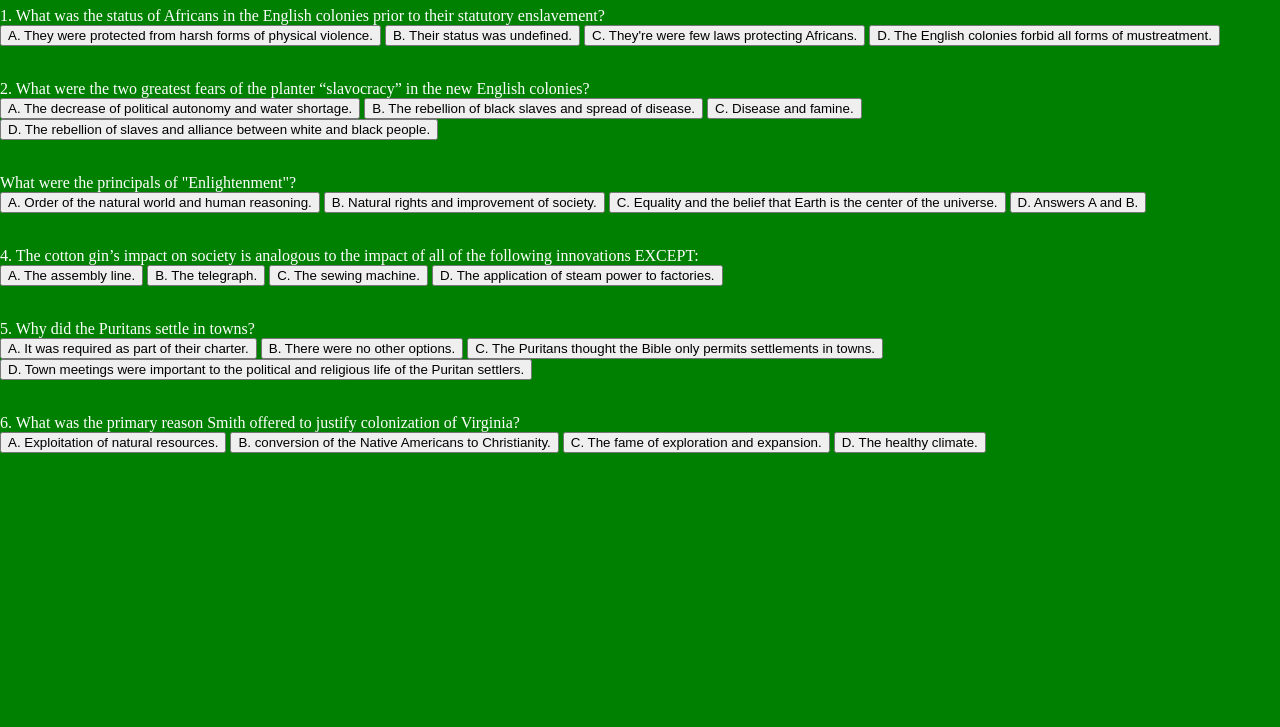
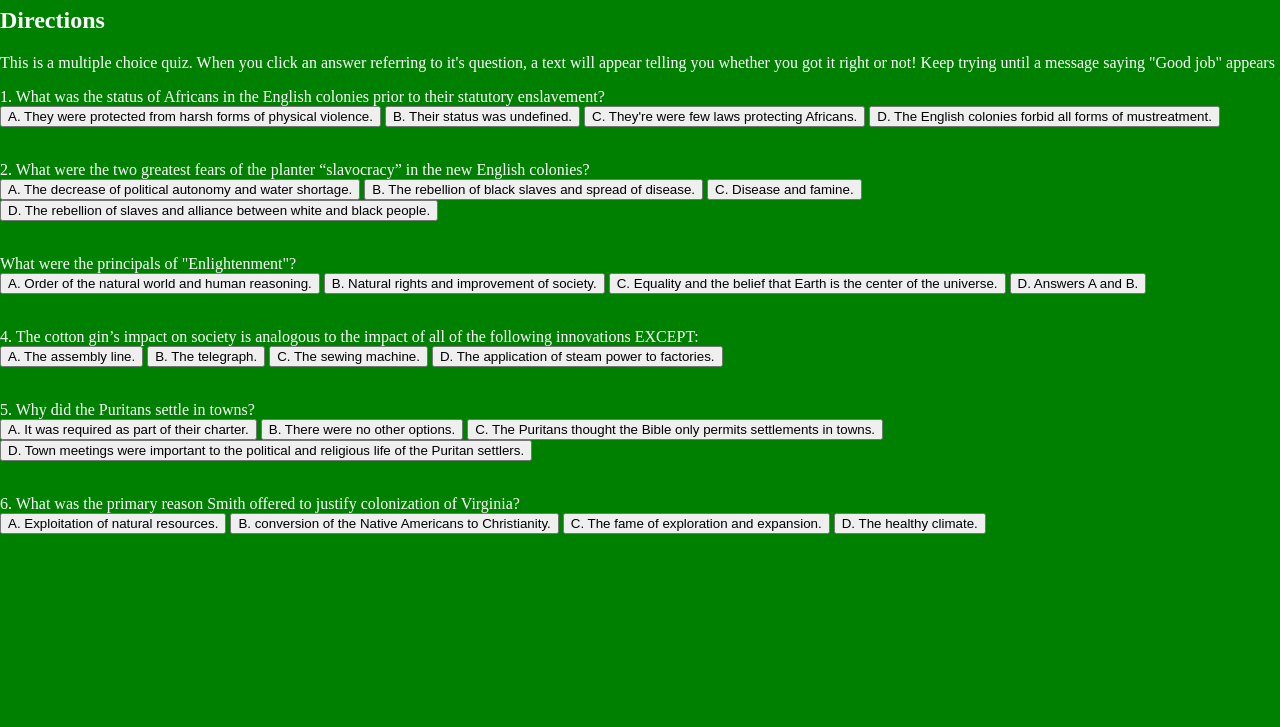
Before and after one commit to fionadonohue/fionasquiz, a plain HTML site: page index.html in a window 1280 px wide. Shown: the part 73-800 px from the top of the page. Drawn offline with nearby package versions, Linux system fonts and the light colour scheme.

Commit message:
Update index.html

```diff
--- a/index.html
+++ b/index.html
@@ -9,6 +9,9 @@
   <body>
     <div class="box">
       <h1> Fiona's AP US History Quiz </h1>
+      <h2> Directions </h2>
+      <p> This is a multiple choice quiz. When you click an answer referring to it's question, a text will appear telling you whether you got it right or not! Keep trying until a message saying "Good job" appears
+
       <div id="q1">1. What was the status of Africans in the English colonies prior to their statutory enslavement?</div>
         <button class="wrong1">A. They were protected from harsh forms of physical violence.</button>
         <button id="correct1">B. Their status was undefined.</button>
```
